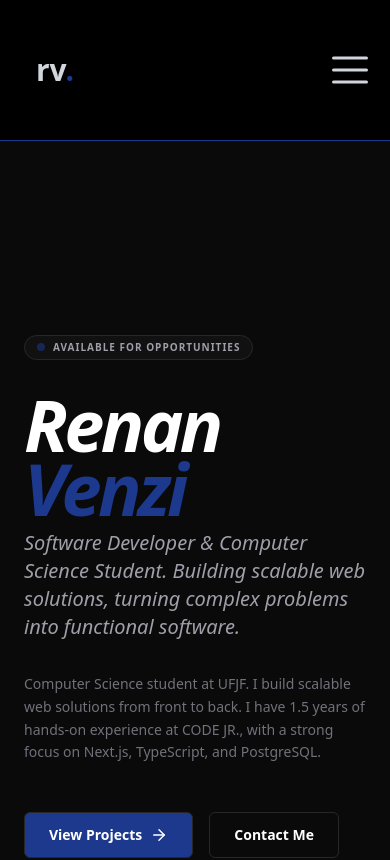
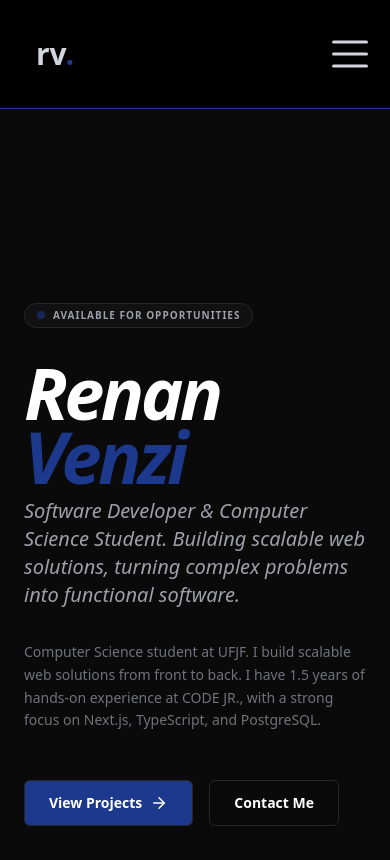
Before and after one commit to rvenzi/portfolio-dev, a Next.js app: page / in a window 390 px wide. Shown: the top 860 px of the page. Built offline with nearby package versions, Linux system fonts and the light colour scheme.

Commit message:
Adjust header padding and update profile image dimensions in PortfolioHero component

```diff
--- a/components/hero/index.tsx
+++ b/components/hero/index.tsx
@@ -40,7 +40,7 @@ export default function PortfolioHero() {
         </div>
 
         <div className="lg:flex justify-end">
-          <div className="w-[400px] h-[500px] bg-[#0a0a0a] rounded-2xl relative flex flex-col items-center justify-center group overflow-hidden">
+          <div className="w-[375px] h-[400px] bg-[#0a0a0a] rounded-2xl relative flex flex-col items-center justify-center group overflow-hidden">
             <Image
               src="/foto-perfil-portfolio.jpeg"
               alt="Profile Picture"
--- a/components/navbar/index.tsx
+++ b/components/navbar/index.tsx
@@ -30,7 +30,7 @@ export default function Header() {
 
 
     return (
-        <header className={`sticky top-0 z-20 mx-auto w-full py-8 px-4 md:p-0 transition-all duration-300 border-b border-blue-900
+        <header className={`sticky top-0 z-20 mx-auto w-full py-4 px-4 md:p-0 transition-all duration-300 border-b border-blue-900
         ${scrolled ? "bg-[rgba(30, 30, 30, 0.85)] backdrop-blur-md" : "bg-transparent backdrop-blur-none"}
       `}>
             <div className="flex flex-wrap items-center justify-between max-w-6xl md:w-10/12 mx-auto">
```
